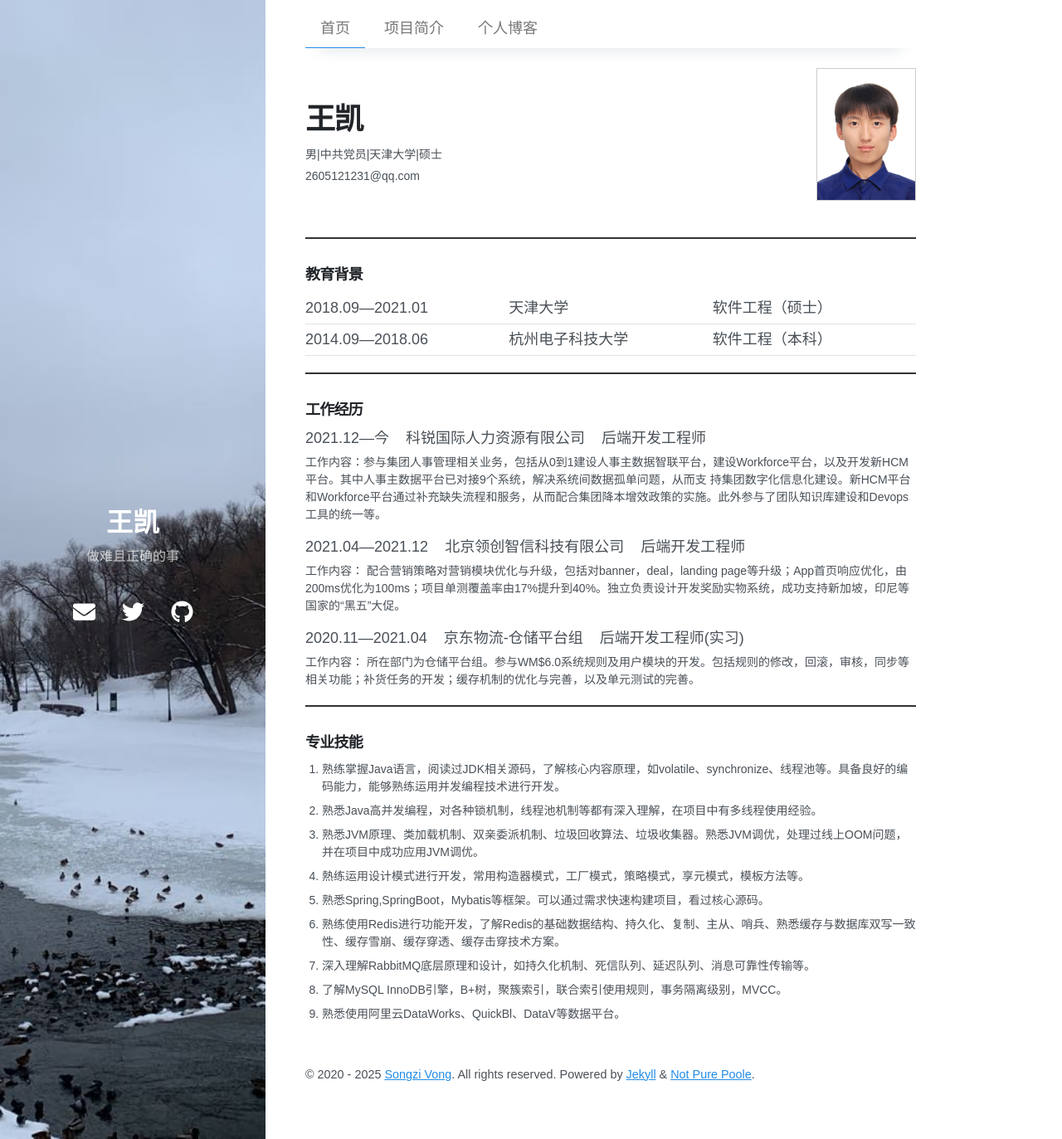
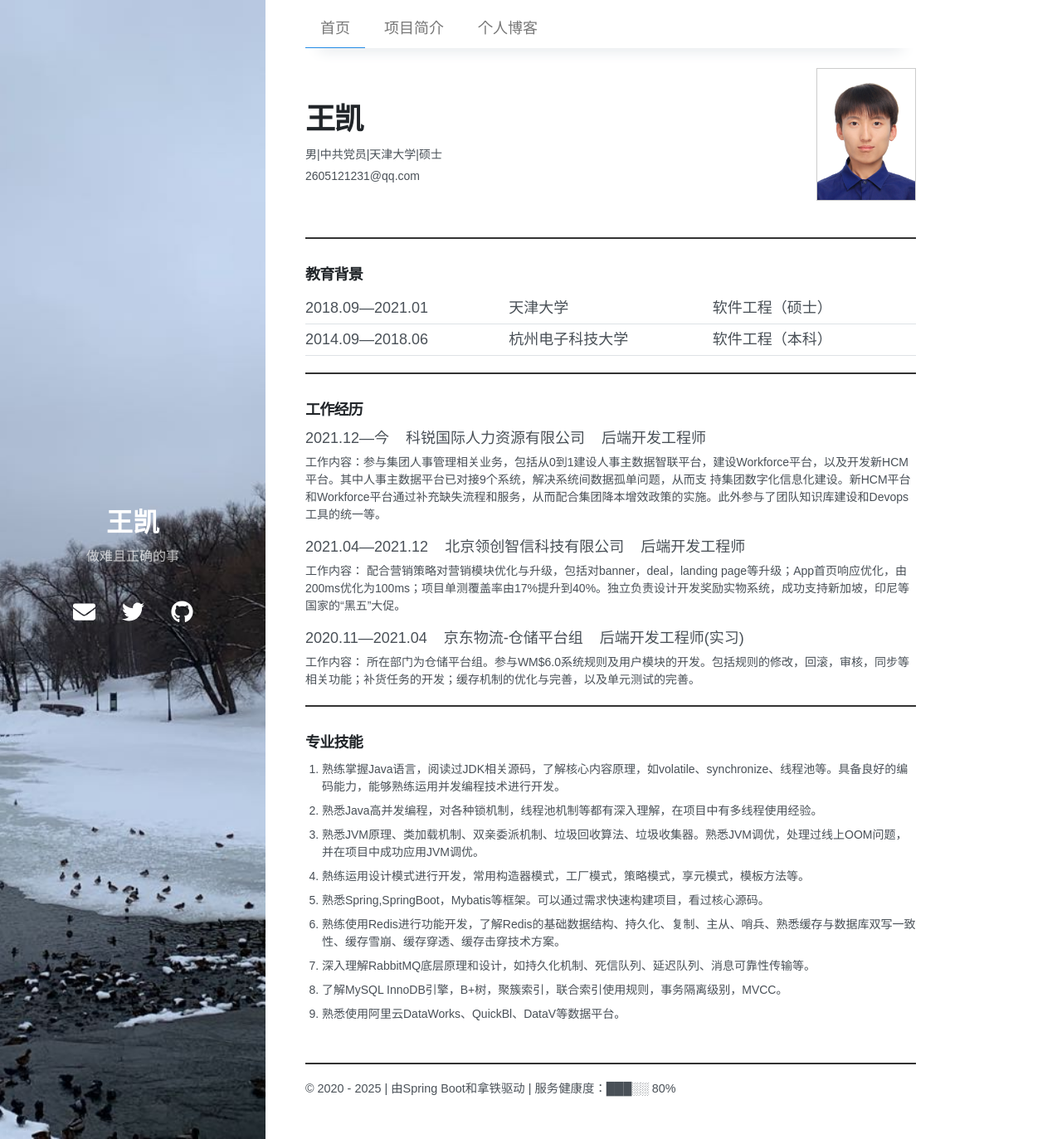
Before and after one commit to tjubigben/tjubigben.github.io, a Jekyll site: the page built from index.html, in a window 1280 px wide and 1373 px high. Shown: the whole window at 83% size. Built offline with Jekyll 4.4.1, drawn with Linux system fonts in a browser that asks for light colours; nearby versions of some CDN libraries; the list of posts is cut into pages by our own code.

Commit message:
修改footer文案

```diff
--- a/_includes/content.html
+++ b/_includes/content.html
@@ -10,8 +10,8 @@
   {%- else -%}
     {%- assign year_string = year_from | append: '&nbsp;' | append: '-' | append: '&nbsp;' | append: year_to -%}
   {%- endif -%}
+  <div class="resume-divider"></div>
   <small>
-    &copy; {{ year_string }} {% if site.author %}<a href="{{ site.author.url }}">{{ site.author.name }}</a>{% endif %}. All rights reserved.
-    Powered by <a href="https://jekyllrb.com/">Jekyll</a> & <a href="https://github.com/vszhub/not-pure-poole">Not Pure Poole</a>.
+    &copy;  {{ year_string }} | 由Spring Boot和拿铁驱动 | 服务健康度：███░░ 80%
   </small>
 </footer>
```
